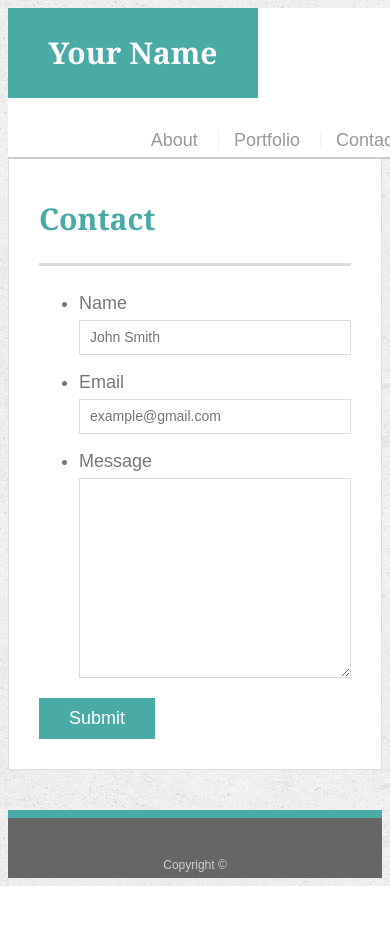
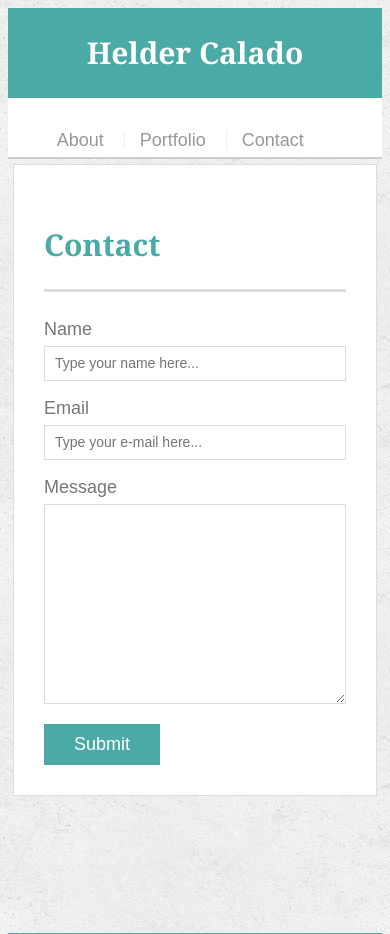
Before and after one commit to heldercalado/Responsive-Portfolio, a plain HTML site: page contact.html in a window 390 px wide. Shown: the top 934 px of the page. Before the commit the page ends 886 px from the top, so only its background shows below. Drawn offline with Linux system fonts and the light colour scheme.

Commit message:
pages are now responsive

```diff
--- a/assets/css/style.css
+++ b/assets/css/style.css
@@ -62,6 +62,9 @@ h3 {
   background: #ffffff;
   border-bottom: 2px solid #cccccc;
 }
+li {
+  list-style : none;
+}
 
 #logo {
   float: left;
@@ -110,7 +113,8 @@ footer {
   height: 50px;
 }
 
-h3, h2 {
+h3,
+h2 {
   padding-bottom: 20px;
   margin-bottom: 15px;
   line-height: 22px;
@@ -215,3 +219,95 @@ input[type=submit] {
   background: #4aaaa5;
   border: 0 none;
 }
+
+/* Use three `@media screen` tags, each with one of these `max-width`s: `980px`, `768px` and `640px`. */
+@media only screen and (max-width: 980px) {
+
+  /* For big screens: */
+
+}
+@media only screen and (max-width: 768px) {
+
+  /* For tablets: */
+  #masthead {
+    position: static;
+    width: 100%;
+    margin: 0;
+
+  }
+  footer{
+    width: 100%;
+    margin: 0;
+  }
+  nav {
+    float: left;
+    margin-top: 25px;
+    width: 80%;
+    margin-left: 5%;
+
+  }
+  .container{
+
+    width: 100%;
+    height: 100%;
+  }
+  .container ul {
+    padding: 0px;
+  }
+  .auth-image {
+    width: 100%;
+
+
+  }
+
+  #logo{
+    width: 100%;
+    text-align: center;
+  }
+  #main-container{
+    padding: 5px;
+    width: 100%;
+  }
+
+}
+@media only screen and (max-width: 640px) {
+
+  /* For mobile phones: */
+  #masthead {
+    position: static;
+    width: 100%;
+    margin: 0;
+
+  }
+  footer{
+    width: 100%;
+    margin: 0;
+  }
+  nav {
+    float: left;
+    margin-top: 25px;
+    width: 80%;
+    margin-left: 5%;
+
+  }
+  .container{
+
+    width: 100%;
+  }
+  .container ul {
+    padding: 0px;
+  }
+  .auth-image {
+    width: 100%;
+
+  }
+  #logo{
+    width: 100%;
+    text-align: center;
+  }
+  #main-container{
+    padding: 5px;
+    width: 100%;
+  }
+
+}
--- a/contact.html
+++ b/contact.html
@@ -3,15 +3,16 @@
 
 <head>
   <meta charset="UTF-8">
-  <title>Contact | Your Name</title>
+  <title>Contact | Helder Calado</title>
   <link rel="stylesheet" type="text/css" href="assets/css/style.css">
+  <meta name="viewport" content="width=device-width, initial-scale=1.0">
 </head>
 
 <body>
 
   <header id="masthead">
     <div class="container">
-      <a href="index.html" id="logo">Your Name</a>
+      <a href="index.html" id="logo">Helder Calado</a>
       <nav>
         <a href="index.html">About</a>
         <a href="portfolio.html">Portfolio</a>
@@ -28,11 +29,11 @@
         <ul>
           <li>
             <label for="name">Name</label>
-            <input type="text" id="name" name="name" placeholder="John Smith" required="required">
+            <input type="text" id="name" name="name" placeholder="Type your name here..." required="required">
           </li>
           <li>
             <label for="email">Email</label>
-            <input type="email" id="email" name="email" placeholder="example@gmail.com" required="required">
+            <input type="email" id="email" name="email" placeholder="Type your e-mail here..." required="required">
           </li>
           <li>
             <label for="message">Message</label>
```
Also changed, not shown: index.html (+1 -0 lines), portfolio.html (+4 -2 lines).
